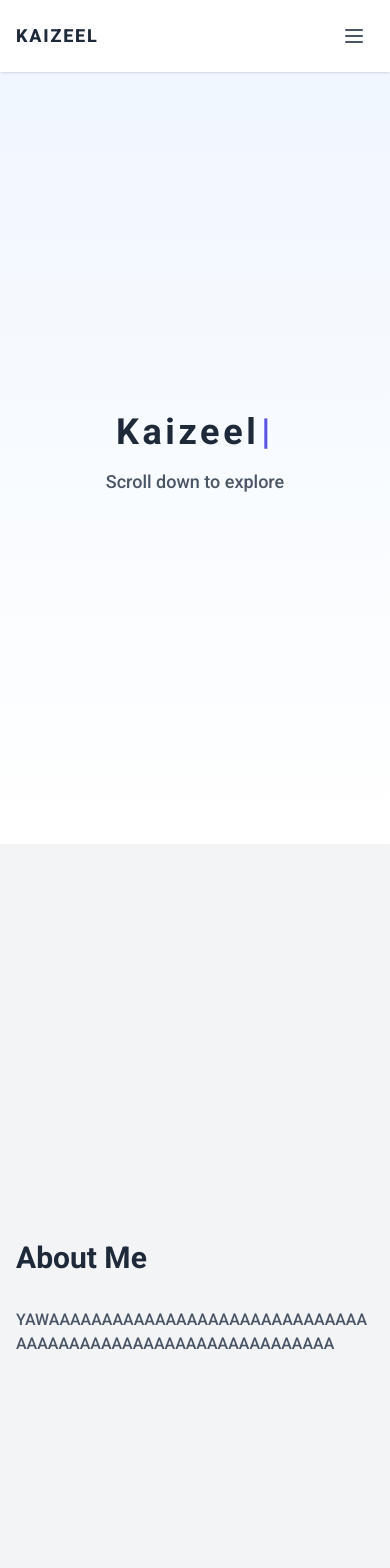
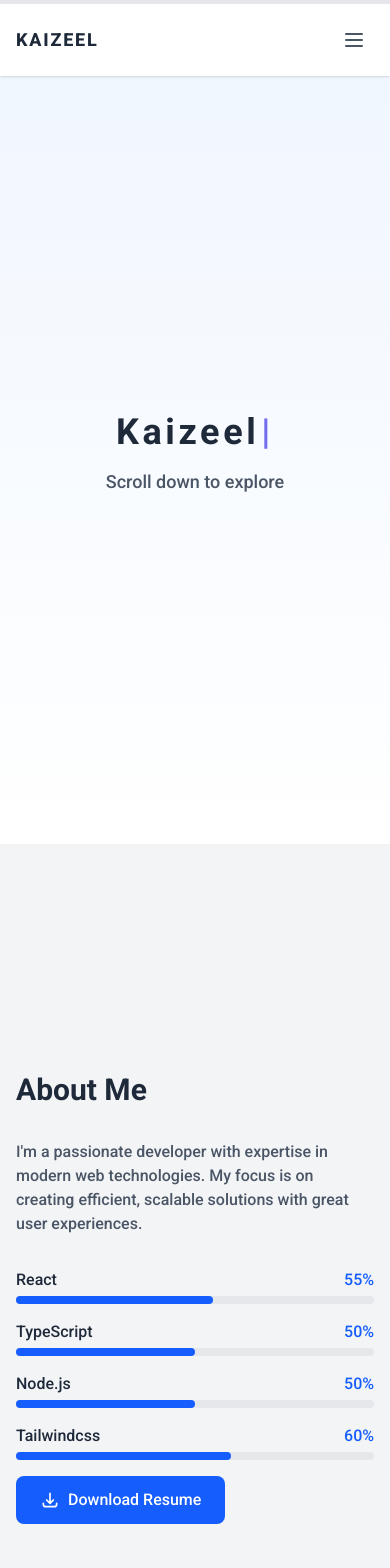
Before and after one commit to calbijul/kaizeel, a React (Vite) app: page / in a window 390 px wide. Shown: the top 1568 px of the page. Built offline with nearby package versions, Linux system fonts and the light colour scheme.

Commit message:
added page scroll animation, added resume for download, added projects tabs

```diff
--- a/src/pages/Home.tsx
+++ b/src/pages/Home.tsx
@@ -1,19 +1,48 @@
 import { useState, useEffect, useRef } from 'react';
 
 const Home = () => {
+
   const [activeSection, setActiveSection] = useState('home');
   const [scrollDirection, setScrollDirection] = useState<'up' | 'down'>('down');
   const [isMenuOpen, setIsMenuOpen] = useState(false);
-  const homeRef = useRef<HTMLDivElement>(null);
-  const aboutRef = useRef<HTMLDivElement>(null);
-  const contactRef = useRef<HTMLDivElement>(null);
-  const lastScrollY = useRef(0);
-
-
   const [displayText, setDisplayText] = useState('');
   const [charIndex, setCharIndex] = useState(0);
   const [isDeleting, setIsDeleting] = useState(false);
+  const [isDark, setIsDark] = useState(false);
+  const [scrollProgress, setScrollProgress] = useState(0);
+  // const [formData, setFormData] = useState({ name: '', email: '', message: '' });
+
+
+  const homeRef = useRef<HTMLDivElement>(null);
+  const aboutRef = useRef<HTMLDivElement>(null);
+  const projectsRef = useRef<HTMLDivElement>(null);
+  const contactRef = useRef<HTMLDivElement>(null);
+  const lastScrollY = useRef(0);
   const typingTimeout = useRef<number | null>(null);
+
+
+  const projects = [
+    {
+      title: "Project Management",
+      description: "A simple task management website",
+      tech: ["React", "TypeScript", "Tailwind", "Node.js", "Express"],
+      link: "#"
+    },
+    {
+      title: "Portfolio Website",
+      description: "Modern responsive portfolio",
+      tech: ["React", "Tailwind"],
+      link: "#"
+    }
+  ];
+
+  const skills = [
+    { name: "React", level: 55 },
+    { name: "TypeScript", level: 50 },
+    { name: "Node.js", level: 50 },
+    { name: "Tailwindcss", level: 60 }
+  ];
+
 
   useEffect(() => {
     const targetText = 'Kaizeel';
@@ -50,23 +79,16 @@ useEffect(() => {
   }, [charIndex, isDeleting]);
 
 
-  const scrollToSection = (section: string) => {
-    setActiveSection(section);
-    setIsMenuOpen(false);
-    switch (section) {
-      case 'home':
-        homeRef.current?.scrollIntoView({ behavior: 'smooth' });
-        break;
-      case 'about':
-        aboutRef.current?.scrollIntoView({ behavior: 'smooth' });
-        break;
-      case 'contact':
-        contactRef.current?.scrollIntoView({ behavior: 'smooth' });
-        break;
-      default:
-        break;
-    }
+  useEffect(() => {
+    const updateScrollProgress = () => {
+      const totalHeight = document.documentElement.scrollHeight - window.innerHeight;
+      setScrollProgress((window.scrollY / totalHeight) * 100);
     };
+
+    window.addEventListener('scroll', updateScrollProgress);
+    return () => window.removeEventListener('scroll', updateScrollProgress);
+  }, []);
+
 
   useEffect(() => {
     const handleScroll = () => {
@@ -81,12 +103,15 @@ useEffect(() => {
 
       const homePos = homeRef.current?.getBoundingClientRect().top ?? 0;
       const aboutPos = aboutRef.current?.getBoundingClientRect().top ?? 0;
+      const projectsPos = projectsRef.current?.getBoundingClientRect().top ?? 0;
       const contactPos = contactRef.current?.getBoundingClientRect().top ?? 0;
 
       if (homePos >= 0 && homePos < window.innerHeight) {
         setActiveSection('home');
       } else if (aboutPos < window.innerHeight / 2 && aboutPos > -window.innerHeight / 2) {
         setActiveSection('about');
+      } else if (projectsPos < window.innerHeight / 2 && projectsPos > -window.innerHeight / 2) {
+        setActiveSection('projects');
       } else if (contactPos < window.innerHeight / 2) {
         setActiveSection('contact');
       }
@@ -96,27 +121,64 @@ useEffect(() => {
     return () => window.removeEventListener('scroll', handleScroll);
   }, []);
 
+
+  const scrollToSection = (section: string) => {
+    setActiveSection(section);
+    setIsMenuOpen(false);
+    switch (section) {
+      case 'home':
+        homeRef.current?.scrollIntoView({ behavior: 'smooth' });
+        break;
+      case 'about':
+        aboutRef.current?.scrollIntoView({ behavior: 'smooth' });
+        break;
+      case 'projects':
+        projectsRef.current?.scrollIntoView({ behavior: 'smooth' });
+        break;
+      case 'contact':
+        contactRef.current?.scrollIntoView({ behavior: 'smooth' });
+        break;
+      default:
+        break;
+    }
+  };
+
   return (
-    <div className="min-h-screen">
-      <header className="fixed top-0 w-full bg-white shadow-sm z-50">
+    <div className={`min-h-screen ${isDark ? 'dark' : ''}`}>
+      <div className="min-h-screen bg-white dark:bg-gray-900 text-gray-800 dark:text-gray-100">
+        <header className="fixed top-0 w-full bg-white dark:bg-gray-900 shadow-sm z-50">
+          <div className="h-1 bg-gray-200 dark:bg-gray-700">
+            <div
+              className="h-full bg-blue-600 transition-all duration-300"
+              style={{ width: `${scrollProgress}%` }}
+            />
+          </div>
           <nav className="container mx-auto px-4 sm:px-6 py-4">
             <div className="flex justify-between items-center">
-            <h1 className="text-lg sm:text-xl font-extrabold text-gray-800 tracking-widest">KAIZEEL</h1>
+              <h1 className="text-lg sm:text-xl font-extrabold text-gray-800 dark:text-gray-100 tracking-widest">KAIZEEL</h1>
 
+              <div className="flex items-center gap-4">
+                {/* <button
+                  onClick={() => setIsDark(!isDark)}
+                  className="p-2 rounded-lg hover:bg-gray-100 dark:hover:bg-gray-700"
+                >
+                  {isDark ? '🌞' : '🌙'}
+                </button> */}
                 <div className="hidden md:flex space-x-8">
-              {['home', 'about', 'contact'].map((section) => (
+                  {['home', 'about', 'projects', 'contact'].map((section) => (
                     <button
                       key={section}
                       onClick={() => scrollToSection(section)}
                       className={`${
                         activeSection === section
                           ? 'text-blue-600 border-b-2 border-blue-600'
-                      : 'text-gray-600 hover:text-blue-600'
+                          : 'text-gray-600 hover:text-blue-600 dark:text-gray-300'
                       } capitalize transition-all duration-300 ease-in-out`}
                     >
                       {section}
                     </button>
                   ))}
+                </div>
               </div>
 
               <button
@@ -149,15 +211,15 @@ useEffect(() => {
             </div>
 
             {isMenuOpen && (
-            <div className="md:hidden absolute top-full left-0 right-0 bg-white shadow-lg">
-              {['home', 'about', 'contact'].map((section) => (
+              <div className="md:hidden absolute top-full left-0 right-0 bg-white dark:bg-gray-800 shadow-lg">
+                {['home', 'about', 'projects', 'contact'].map((section) => (
                   <button
                     key={section}
                     onClick={() => scrollToSection(section)}
                     className={`w-full text-left px-6 py-3 ${
                       activeSection === section
-                      ? 'bg-blue-50 text-blue-600'
-                      : 'text-gray-600 hover:bg-gray-50'
+                        ? 'bg-blue-50 text-blue-600 dark:bg-gray-700'
+                        : 'text-gray-600 hover:bg-gray-50 dark:text-gray-300 dark:hover:bg-gray-700'
                     }`}
                   >
                     {section.charAt(0).toUpperCase() + section.slice(1)}
@@ -171,46 +233,140 @@ useEffect(() => {
         <div className="space-y-0">
           <section
             ref={homeRef}
-          className="min-h-screen flex items-center justify-center bg-gradient-to-b from-blue-50 to-white pt-16 "
+            className="min-h-screen flex items-center justify-center bg-gradient-to-b from-blue-50 to-white dark:from-gray-800 dark:to-gray-900 pt-16"
           >
-          <div className={`text-center space-y-4 ${activeSection === 'home' ? 'section-enter-active' : ''}`}>
-            <h1 className="text-4xl sm:text-5xl font-bold text-gray-800 tracking-widest">
+            <div className={`text-center space-y-4 ${
+              activeSection === 'home'
+                ? scrollDirection === 'down'
+                  ? 'section-enter-down'
+                  : 'section-enter-up'
+                : ''
+            }`}>
+              <h1 className="text-4xl sm:text-5xl font-bold text-gray-800 dark:text-gray-100 tracking-widest">
                 {displayText}
                 <span className="typing-cursor">|</span>
               </h1>
-            <p className="text-lg sm:text-xl text-gray-600">Scroll down to explore</p>
+              <p className="text-lg sm:text-xl text-gray-600 dark:text-gray-300">Scroll down to explore</p>
             </div>
           </section>
 
           <section
             ref={aboutRef}
-          className="min-h-screen flex items-center justify-center bg-gray-100 pt-16"
+            className="min-h-screen flex items-center justify-center bg-gray-100 dark:bg-gray-700 pt-16"
           >
             <div className={`container mx-auto px-4 sm:px-6 py-16 ${
               activeSection === 'about'
-              ? scrollDirection === 'down' ? 'section-enter-down' : 'section-enter-up'
+                ? scrollDirection === 'down'
+                  ? 'section-enter-down'
+                  : 'section-enter-up'
                 : ''
             }`}>
-            <h2 className="text-3xl sm:text-4xl font-bold mb-8 text-gray-800">About Me</h2>
-            <p className="text-base sm:text-lg text-gray-600 max-w-2xl break-words">
-              YAWAAAAAAAAAAAAAAAAAAAAAAAAAAAAAAAAAAAAAAAAAAAAAAAAAAAAAAAAAAAA
+              <h2 className="text-3xl sm:text-4xl font-bold mb-8 text-gray-800 dark:text-gray-100">About Me</h2>
+              <div className="grid md:grid-cols-2 gap-8">
+                <p className="text-base sm:text-lg text-gray-600 dark:text-gray-300 max-w-2xl">
+                  I'm a passionate developer with expertise in modern web technologies.
+                  My focus is on creating efficient, scalable solutions with great user experiences.
                 </p>
+                <div className="space-y-6">
+                  {skills.map((skill) => (
+                    <div key={skill.name} className="mb-4">
+                      <div className="flex justify-between mb-1">
+                        <span className="text-gray-800 dark:text-gray-200">{skill.name}</span>
+                        <span className="text-blue-600 dark:text-blue-400">{skill.level}%</span>
+                      </div>
+                      <div className="h-2 bg-gray-200 rounded-full">
+                        <div
+                          className="h-full bg-blue-600 rounded-full transition-all duration-500"
+                          style={{ width: `${skill.level}%` }}
+                        />
+                      </div>
+                    </div>
+                  ))}
+                  <a
+                    href="/path/to/resume.pdf"
+                    download
+                    className="inline-flex items-center bg-blue-600 text-white px-6 py-3 rounded-lg hover:bg-blue-700 transition-colors"
+                  >
+                    <svg className="w-5 h-5 mr-2" fill="none" stroke="currentColor" viewBox="0 0 24 24">
+                      <path strokeLinecap="round" strokeLinejoin="round" strokeWidth={2} d="M4 16v1a3 3 0 003 3h10a3 3 0 003-3v-1m-4-4l-4 4m0 0l-4-4m4 4V4" />
+                    </svg>
+                    Download Resume
+                  </a>
+                </div>
+              </div>
+            </div>
+          </section>
+
+          <section
+            ref={projectsRef}
+            className="min-h-screen flex items-center justify-center bg-gray-50 dark:bg-gray-800 pt-16"
+          >
+            <div className={`container mx-auto px-4 sm:px-6 py-16 ${
+              activeSection === 'projects'
+                ? scrollDirection === 'down'
+                  ? 'section-enter-down'
+                  : 'section-enter-up'
+                : ''
+            }`}>
+              <h2 className="text-3xl sm:text-4xl font-bold mb-8 text-gray-800 dark:text-gray-100">Projects</h2>
+              <div className="grid grid-cols-1 md:grid-cols-2 gap-6">
+                {projects.map((project) => (
+                  <div key={project.title} className="bg-white dark:bg-gray-700 p-6 rounded-lg shadow-lg hover:shadow-xl transition-shadow">
+                    <h3 className="text-xl font-bold mb-2 text-gray-800 dark:text-gray-100">{project.title}</h3>
+                    <p className="text-gray-600 dark:text-gray-300 mb-4">{project.description}</p>
+                    <div className="flex flex-wrap gap-2">
+                      {project.tech.map((tech) => (
+                        <span key={tech} className="bg-blue-100 dark:bg-blue-900 text-blue-800 dark:text-blue-100 px-3 py-1 rounded-full text-sm">
+                          {tech}
+                        </span>
+                      ))}
+                    </div>
+                  </div>
+                ))}
+              </div>
             </div>
           </section>
 
           <section
             ref={contactRef}
-          className="min-h-screen flex items-center justify-center bg-white pt-16"
+            className="min-h-screen flex items-center justify-center bg-white dark:bg-gray-900 pt-16"
           >
             <div className={`container mx-auto px-4 sm:px-6 py-16 ${
               activeSection === 'contact'
-              ? scrollDirection === 'down' ? 'section-enter-down' : 'section-enter-up'
+                ? scrollDirection === 'down'
+                  ? 'section-enter-down'
+                  : 'section-enter-up'
                 : ''
             }`}>
-            <h2 className="text-3xl sm:text-4xl font-bold mb-8 text-gray-800">Contact Me</h2>
+              <h2 className="text-3xl sm:text-4xl font-bold mb-8 text-gray-800 dark:text-gray-100">Contact Me</h2>
+              {/* <form className="max-w-md mx-auto space-y-4">
+                <input
+                  type="text"
+                  placeholder="Name"
+                  className="w-full p-3 border rounded-lg dark:bg-gray-800 dark:border-gray-700 dark:text-gray-100"
+                  onChange={(e) => setFormData({...formData, name: e.target.value})}
+                />
+                <input
+                  type="email"
+                  placeholder="Email"
+                  className="w-full p-3 border rounded-lg dark:bg-gray-800 dark:border-gray-700 dark:text-gray-100"
+                  onChange={(e) => setFormData({...formData, email: e.target.value})}
+                />
+                <textarea
+                  placeholder="Message"
+                  className="w-full p-3 border rounded-lg h-32 dark:bg-gray-800 dark:border-gray-700 dark:text-gray-100"
+                  onChange={(e) => setFormData({...formData, message: e.target.value})}
+                />
+                <button
+                  type="submit"
+                  className="w-full bg-blue-600 text-white py-3 rounded-lg hover:bg-blue-700 transition-colors"
+                >
+                  Send Message
+                </button>
+              </form> */}
             </div>
-
           </section>
+        </div>
       </div>
     </div>
   );
```
Also changed, not shown: 1 other file (tests, documents, lock files or other folders). Lines whose indentation alone changed are shown as unchanged.
